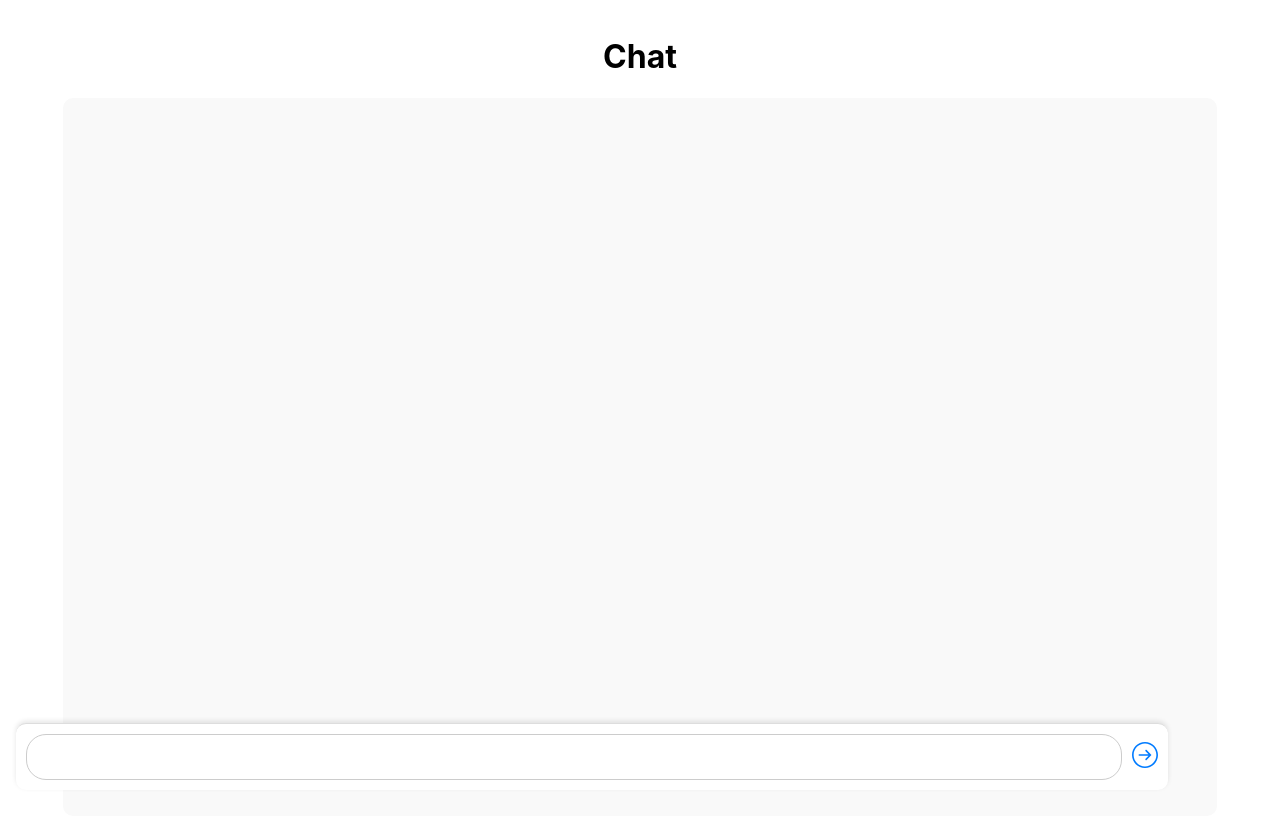
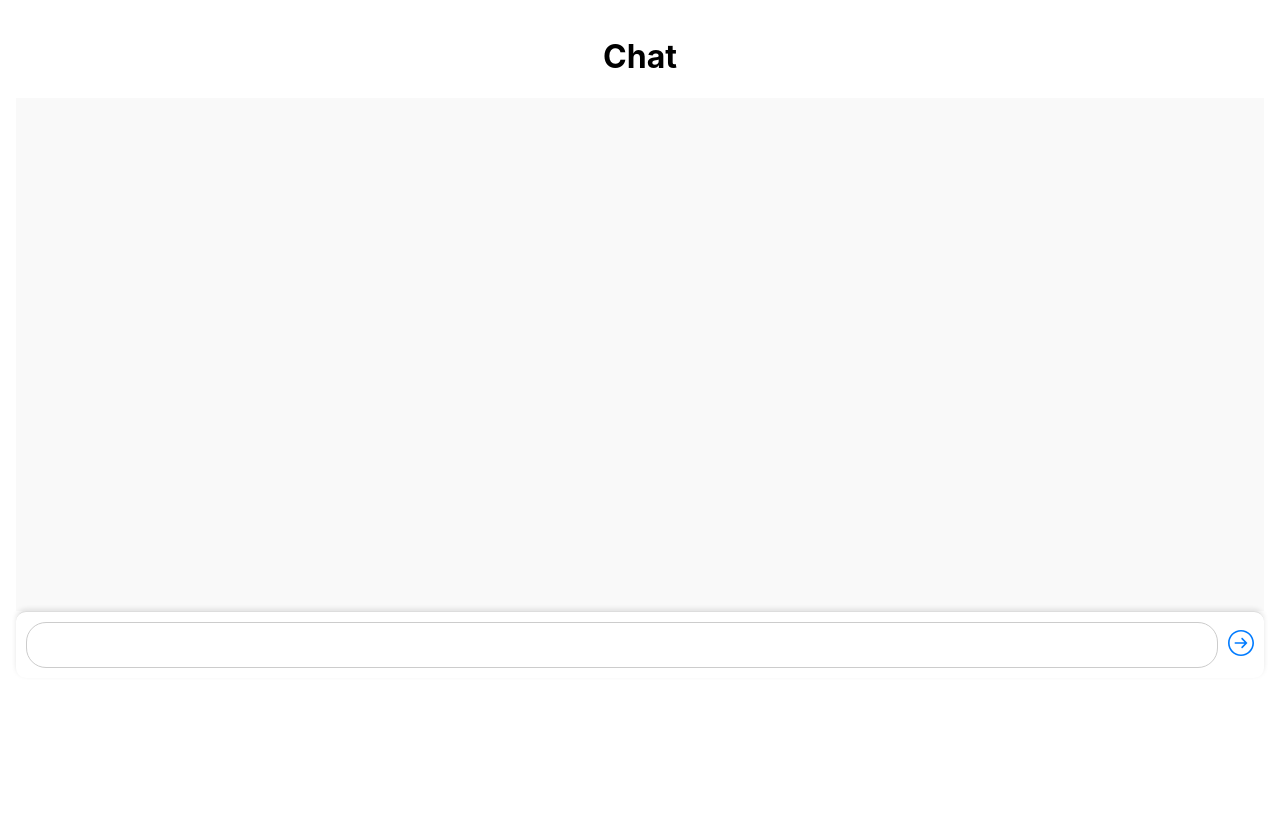
Before and after one commit to thatipradeepreddy/qylisaiassistant, a React (Create React App) app: page /home in a window 1280 px wide. Shown: the top 818 px of the page. Built offline with nearby package versions, Linux system fonts and the light colour scheme.

Commit message:
made chnages

```diff
--- a/src/screens/home.module.css
+++ b/src/screens/home.module.css
@@ -4,7 +4,7 @@
     padding-bottom: 60px;
     display: flex;
     flex-direction: column;
-    height: 100vh;
+    height: 84vh;
 }
 
 .messagesWrapper {
@@ -23,7 +23,7 @@
     gap: 10px;
     background-color: #f9f9f9;
     margin: 0 auto;
-    width: 90%;
+    width: 100%;
     border-radius: 10px;
 }
 
@@ -51,9 +51,8 @@
 }
 
 .inputContainer {
-    position: fixed;
     bottom: 0;
-    width: 90%;
+    width: 100%;
     background-color: white;
     padding: 10px;
     box-shadow: 0 -2px 5px rgba(0, 0, 0, 0.1);
```
